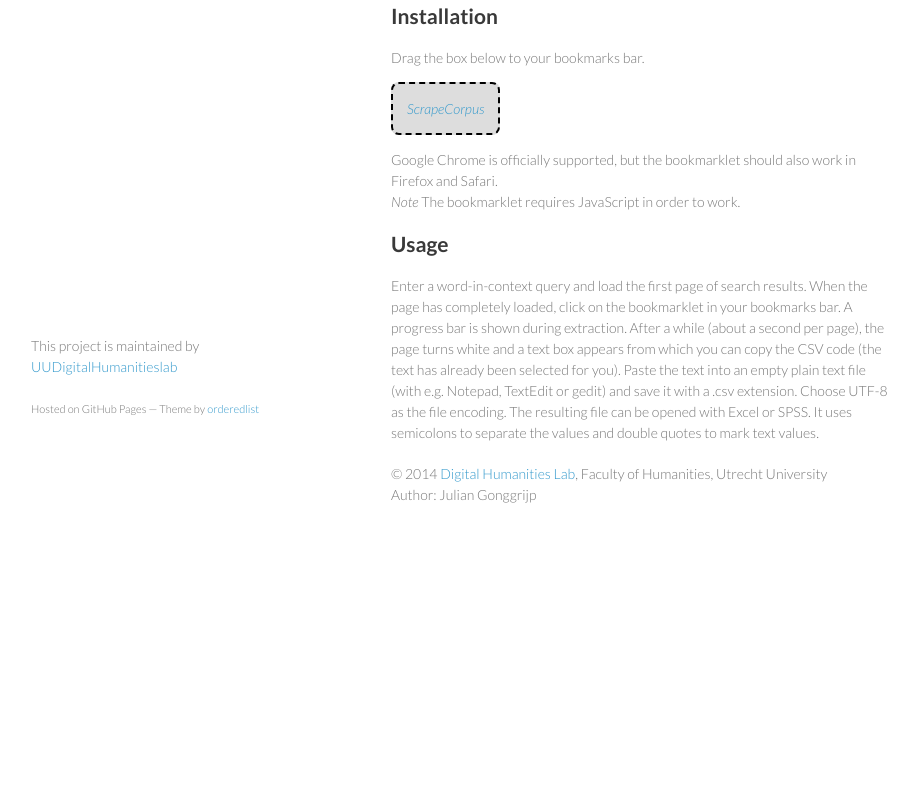
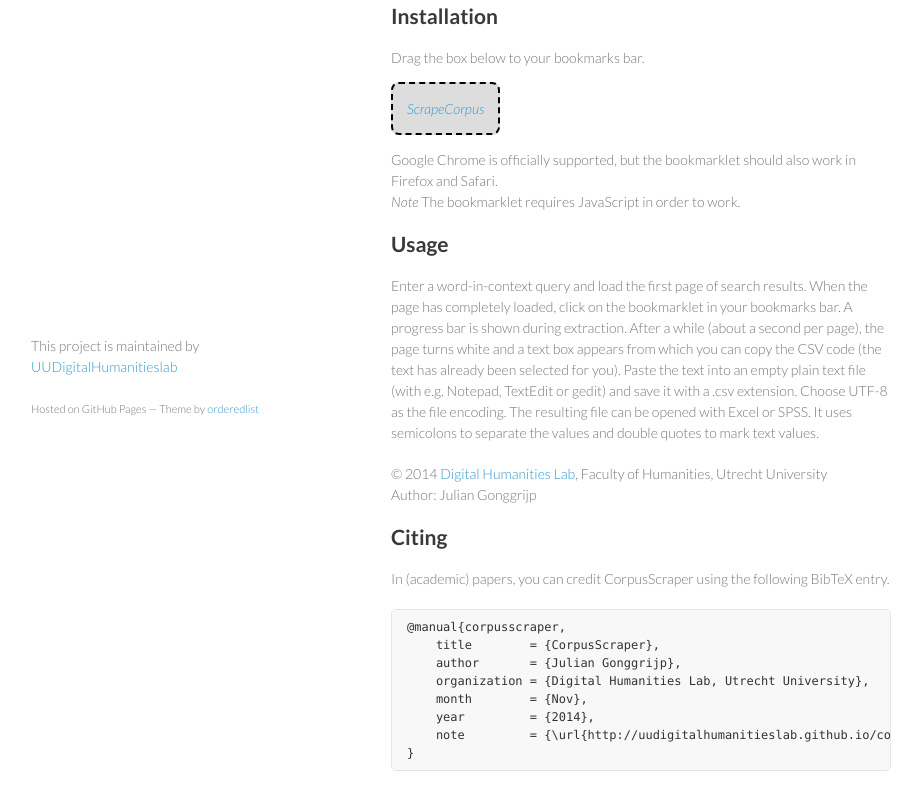
Before and after one commit to CentreForDigitalHumanities/corpus-scraper, a plain HTML site: page index.html in a window 1280 px wide. Shown: the part 312-1122 px from the top of the page, without its empty margins (179-1101 px from the left). Before the commit the page ends 887 px from the top, so only its background shows below. Drawn offline with Linux system fonts and the light colour scheme.

Commit message:
Add citation information

```diff
--- a/index.html
+++ b/index.html
@@ -56,6 +56,19 @@ Google Chrome is officially supported, but the bookmarklet should also work in F
 
 <p>© 2014 <a href="http://digitalhumanities.wp.hum.uu.nl">Digital Humanities Lab</a>, Faculty of Humanities, Utrecht University<br>
 Author: Julian Gonggrijp</p>
+
+<h2>
+<a id="citing" class="anchor" href="#citing" aria-hidden="true"><span class="octicon octicon-link"></span></a>Citing</h2>
+
+<p>In (academic) papers, you can credit CorpusScraper using the following BibTeX entry.</p>
+<pre>@manual{corpusscraper,
+    title        = {CorpusScraper},
+    author       = {Julian Gonggrijp},
+    organization = {Digital Humanities Lab, Utrecht University},
+    month        = {Nov},
+    year         = {2014},
+    note         = {\url{http://uudigitalhumanitieslab.github.io/corpus-scraper/}}
+}</pre>
       </section>
       <footer>
         <p>This project is maintained by <a href="https://github.com/UUDigitalHumanitieslab">UUDigitalHumanitieslab</a></p>
```
